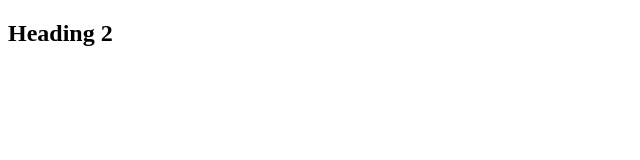
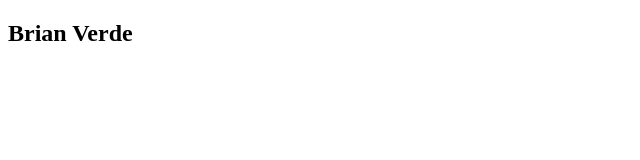
Before and after one commit to brianverde22/foobar, a plain HTML site: page index.html in a window 1280 px wide. Shown: the full height of the page, 0-640 px from the left. Drawn offline with Linux system fonts and the light colour scheme.

Commit message:
update h2 with my name

```diff
--- a/index.html
+++ b/index.html
@@ -7,6 +7,6 @@
     <title>Document</title>
 </head>
 <body>
-    <h2>Heading 2</h2>
+    <h2>Brian Verde</h2>
 </body>
 </html>
```
